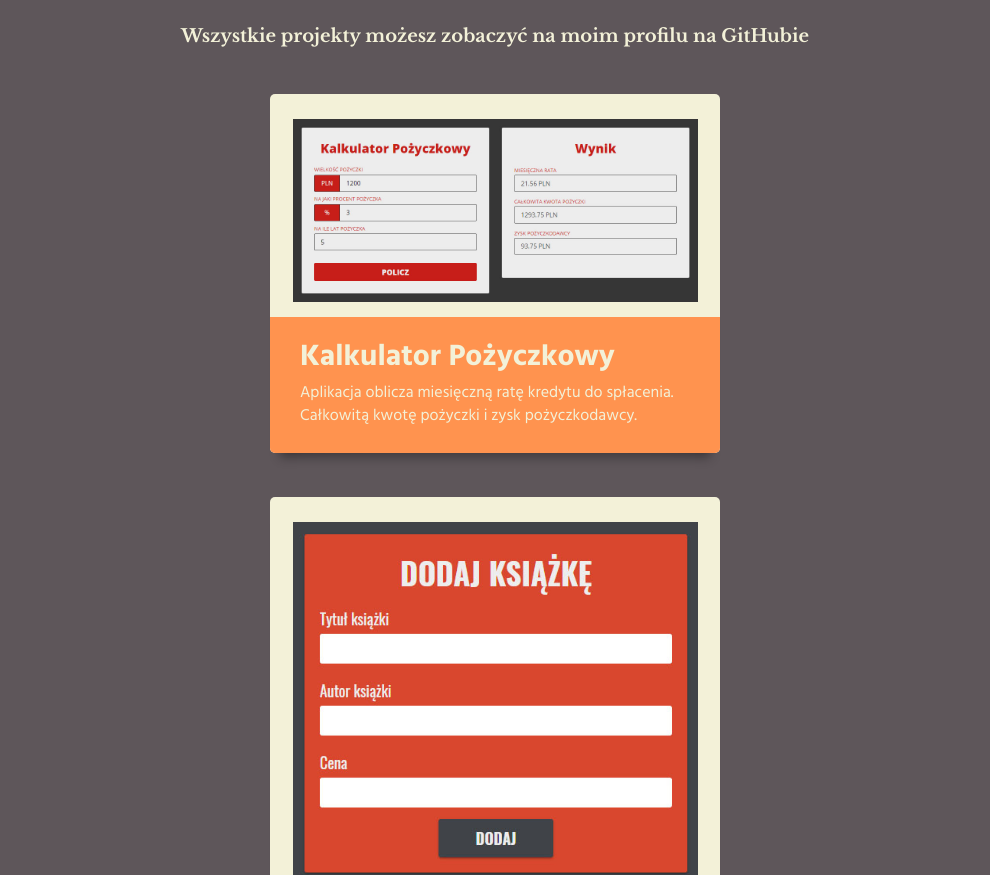
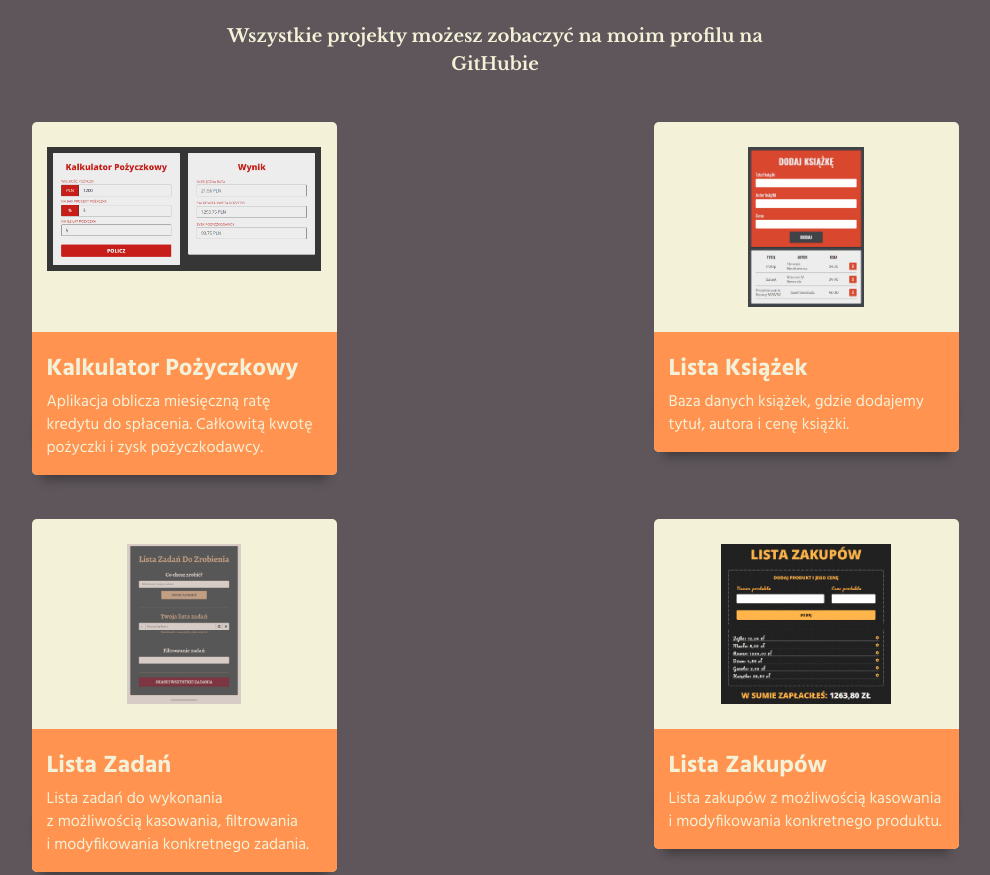
Before and after one commit to KP1976/PORTFOLIOv3, a plain HTML site: page index.html in a window 1280 px wide. Shown: the part 1589-2464 px from the top of the page, without its empty margins (145-1135 px from the left). Drawn offline with nearby package versions, Linux system fonts and the light colour scheme.

Commit message:
Sekcja "Portfolio" 768px

```diff
--- a/scss/_section-contact.scss
+++ b/scss/_section-contact.scss
@@ -21,8 +21,8 @@
     text-align: center;
     width: 100%;
     @include mq(576px) {
-      font-size: 2rem;
-      line-height: 2.6rem;
+      font-size: 1.6rem;
+      line-height: 2.2rem;
     }
   }
 }
--- a/scss/_section-portfolio.scss
+++ b/scss/_section-portfolio.scss
@@ -3,12 +3,25 @@
   display: flex;
   flex-direction: column;
   padding: 3rem 1rem 5rem;
+  @include mq(768px) {
+    display: grid;
+    grid-template-columns: repeat(12, 1fr);
+    padding: 3rem 1.8rem 5rem;
+
+    .sections-title {
+      grid-column: 1 / -1;
+    }
+  }
 
   .description {
     margin-top: -0.5rem;
     @include mq(576px) {
       font-size: 1.8rem;
       line-height: 2.8rem;
+    }
+    @include mq(768px) {
+      grid-column: 4 / 10;
+      width: 100%;
     }
   }
 }
@@ -27,6 +40,23 @@
   @include mq(576px) {
     padding-top: 2.5rem;
     width: 45rem;
+  }
+  @include mq(768px) {
+    align-self: start;
+    justify-self: center;
+    width: 30.5rem;
+    &:nth-child(odd) {
+      grid-column: 1 / 7;
+    }
+    &:nth-child(even) {
+      grid-column: 7 / 13;
+    }
+  }
+
+  .portfolio-link {
+    @include mq(768px) {
+      height: 16rem;
+    }
   }
 
   // CIENIE
@@ -56,9 +86,10 @@
 .portfolio-example-img {
   display: block;
   margin: 0 auto;
-  width: 85%;
-  @include mq(576px) {
-    width: 90%;
+  max-height: 20rem;
+  max-width: 90%;
+  @include mq(768px) {
+    max-height: 16rem;
   }
 }
 
@@ -66,11 +97,14 @@
   background-color: var(--secondary-clr);
   border-bottom-left-radius: 0.5rem;
   border-bottom-right-radius: 0.5rem;
-  margin-top: 1.5rem;
+  margin-top: 2.5rem;
   padding: 2rem 2rem 2rem 2.5rem;
   width: 100%;
   @include mq(576px) {
-    padding: 2.5rem 3rem 2.5rem 3rem;
+    padding: 2.5rem 3rem 2.5rem;
+  }
+  @include mq(768px) {
+    padding: 2.5rem 1.5rem 1.5rem;
   }
 }
 
@@ -85,6 +119,10 @@
     font-size: 3rem;
     line-height: 3rem;
   }
+  @include mq(768px) {
+    font-size: 2.4rem;
+    line-height: 2.4rem;
+  }
 }
 
 .portfolio-example-description {
@@ -97,4 +135,8 @@
     font-size: 1.6rem;
     line-height: 2.3rem;
   }
+  @include mq(768px) {
+    font-size: 1.6rem;
+    line-height: 2.3rem;
+  }
 }
```
Also changed, not shown: css/main.css.
